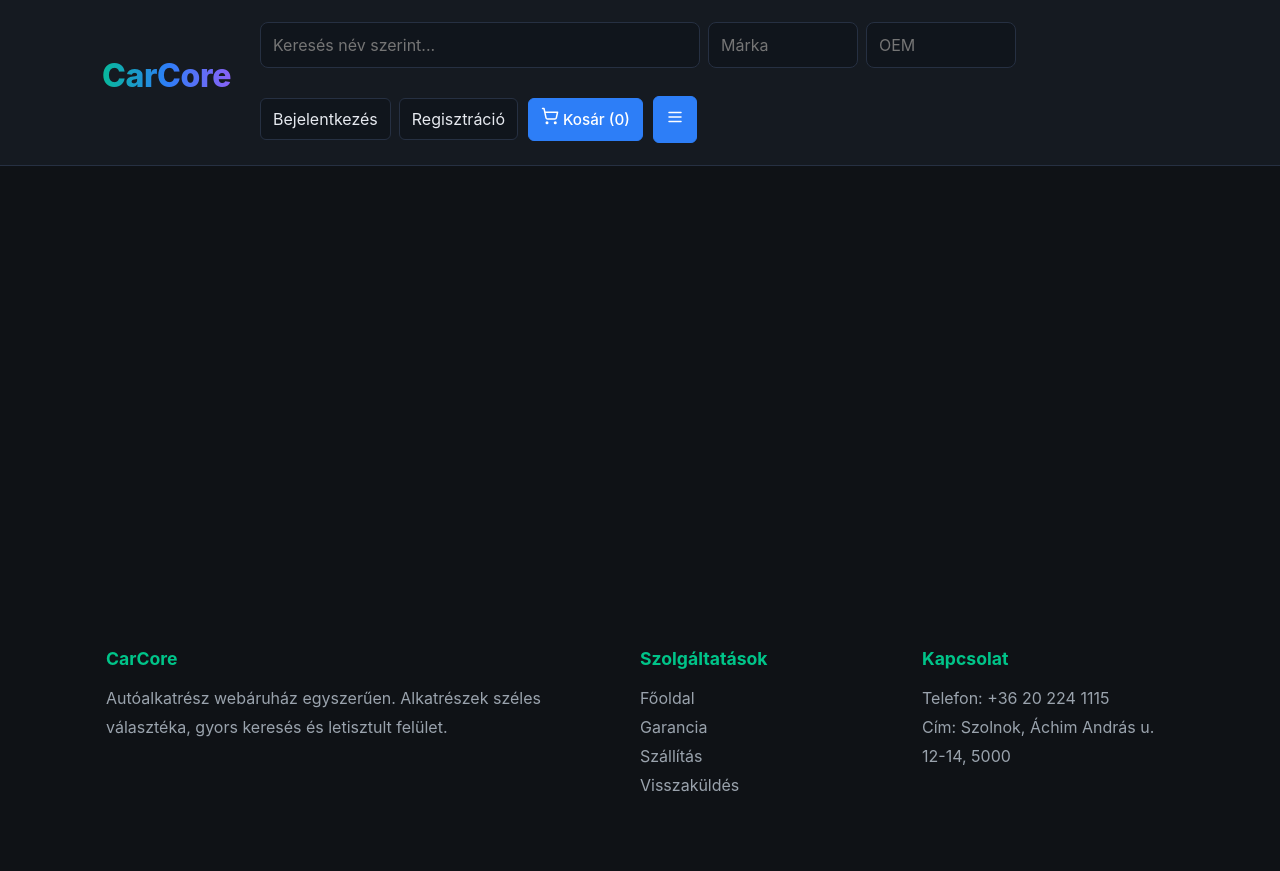
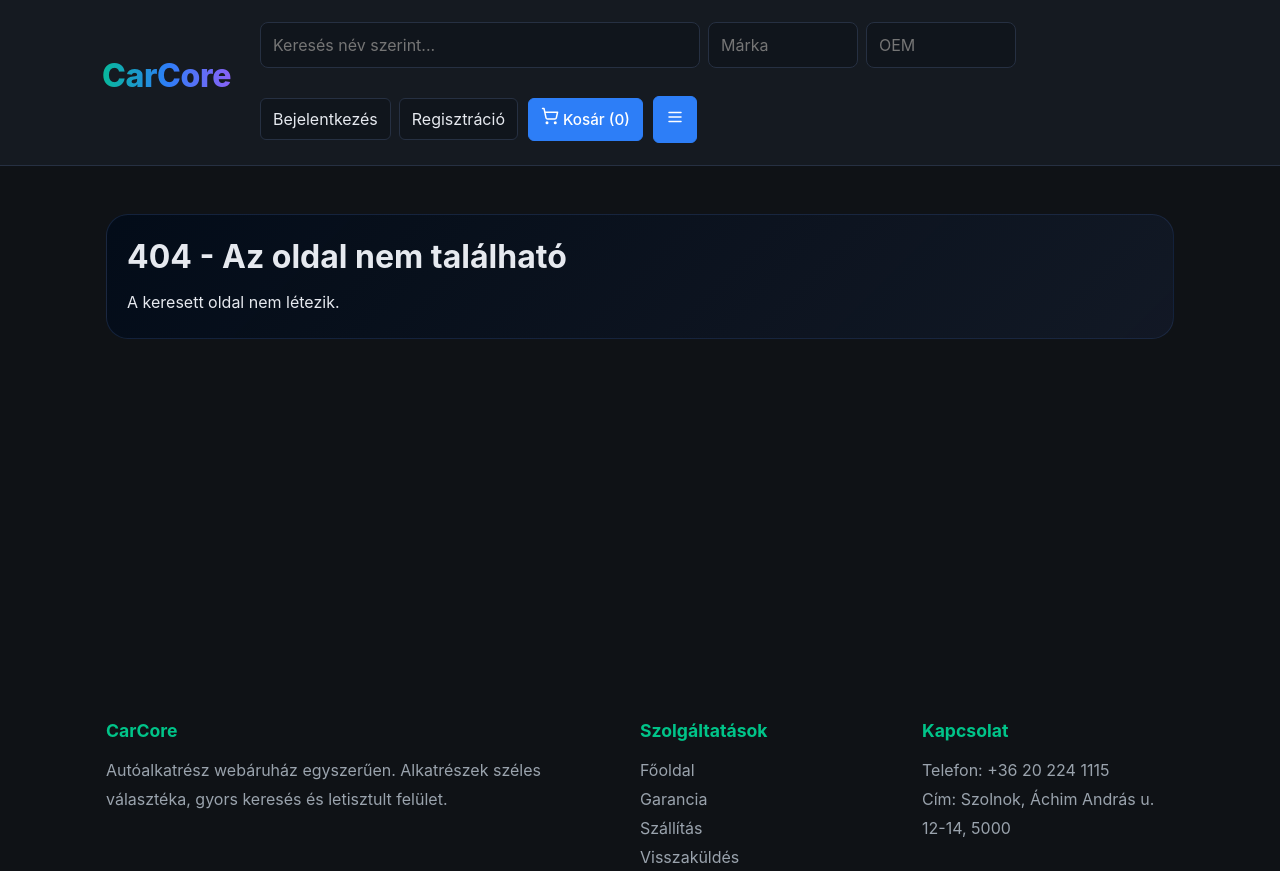
Before and after one commit to magyarkrisztian758-afk/vegleges, a React (Vite) app in the folder autos_vizsga/: page /not-found in a window 1280 px wide. Before the commit the page ends 800 px from the top, so only its background shows below. Built offline with nearby package versions, Linux system fonts and the light colour scheme.

Commit message:
Frissites

```diff
--- a/autos_vizsga/src/App.jsx
+++ b/autos_vizsga/src/App.jsx
@@ -15,6 +15,7 @@ import PrivacyPage from './pages/PrivacyPage';
 import TermsPage from './pages/TermsPage';
 import SuccessPage from './pages/SuccessPage';
 import CancelPage from './pages/CancelPage';
+import NotFoundPage from './pages/NotFoundPage';
 import { CartProvider } from './lib/CartContext';
 
 function App() {
@@ -38,6 +39,8 @@ function App() {
           <Route path="/terms" element={<TermsPage />} />
           <Route path="/success" element={<SuccessPage />} />
           <Route path="/cancel" element={<CancelPage />} />
+          <Route path="/not-found" element={<NotFoundPage />} />
+          <Route path="*" element={<NotFoundPage />} />
         </Routes>
       </Layout>
     </CartProvider>
--- a/autos_vizsga/src/pages/HomePage.jsx
+++ b/autos_vizsga/src/pages/HomePage.jsx
@@ -1,4 +1,5 @@
 import { useState, useEffect } from 'react';
+import { useNavigate } from 'react-router-dom';
 import ProductCard from '../components/ProductCard';
 import { supabase } from '../lib/supabaseClient';
 
@@ -8,6 +9,7 @@ function HomePage({ filters }) {
   const [error, setError] = useState(null);
   const [currentPage, setCurrentPage] = useState(1);
   const itemsPerPage = 12;
+  const navigate = useNavigate();
 
   useEffect(() => {
     const fetchProducts = async () => {
@@ -20,8 +22,7 @@ function HomePage({ filters }) {
         if (fetchError) throw fetchError;
         setProducts(data || []);
       } catch (err) {
-        console.error('Hiba a termékek betöltésekor:', err);
-        setError('Nem sikerült betölteni a termékeket. Próbáld újra később.');
+        navigate('/not-found');
       } finally {
         setLoading(false);
       }
--- /dev/null
+++ b/autos_vizsga/src/pages/NotFoundPage.jsx
@@ -0,0 +1,14 @@
+function NotFoundPage() {
+  return (
+    <main className="container">
+      <section className="hero-section">
+        <div>
+          <h2>404 - Az oldal nem található</h2>
+          <p>A keresett oldal nem létezik.</p>
+        </div>
+      </section>
+    </main>
+  );
+}
+
+export default NotFoundPage;
```
Also changed, not shown: 4 other files (tests, documents, lock files or other folders).
